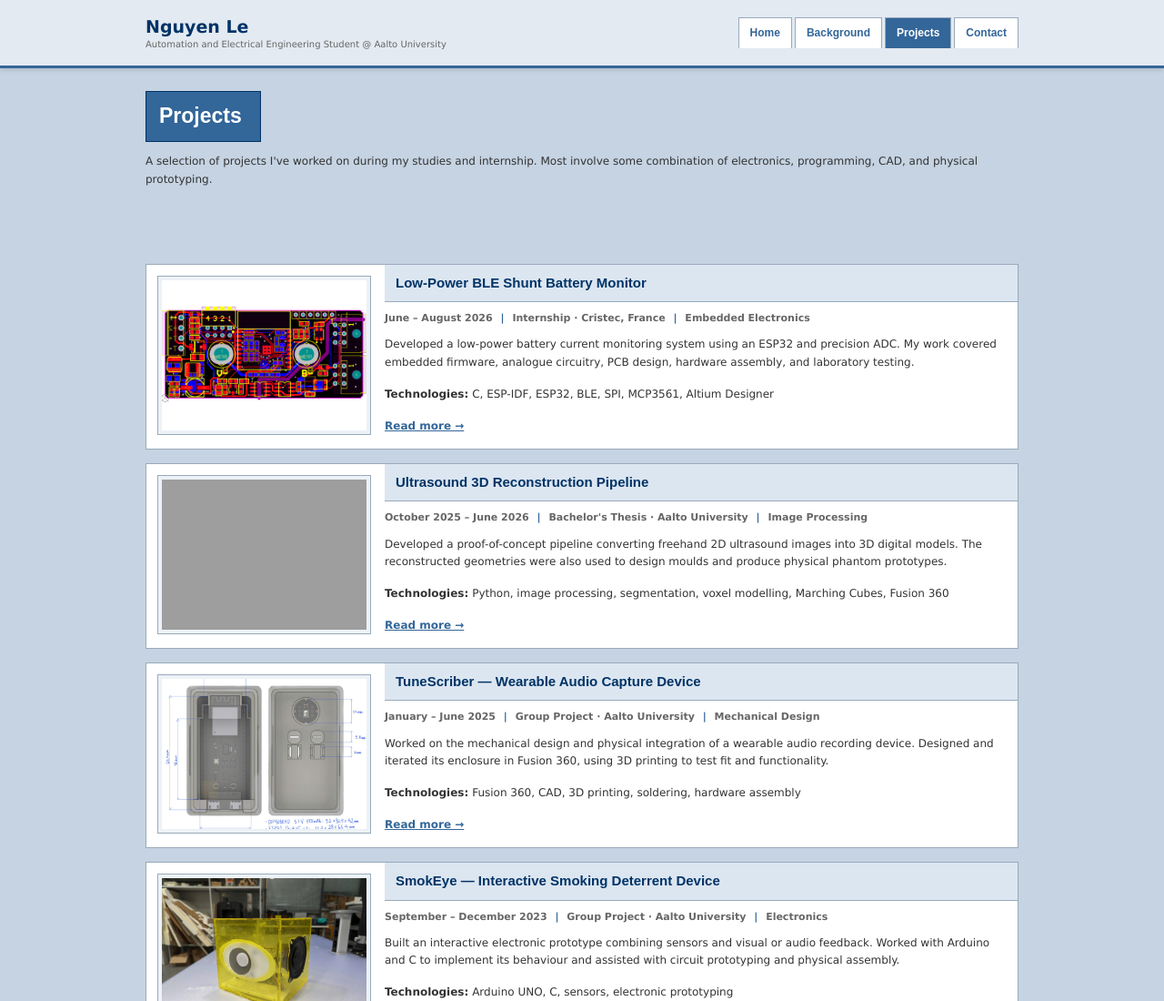
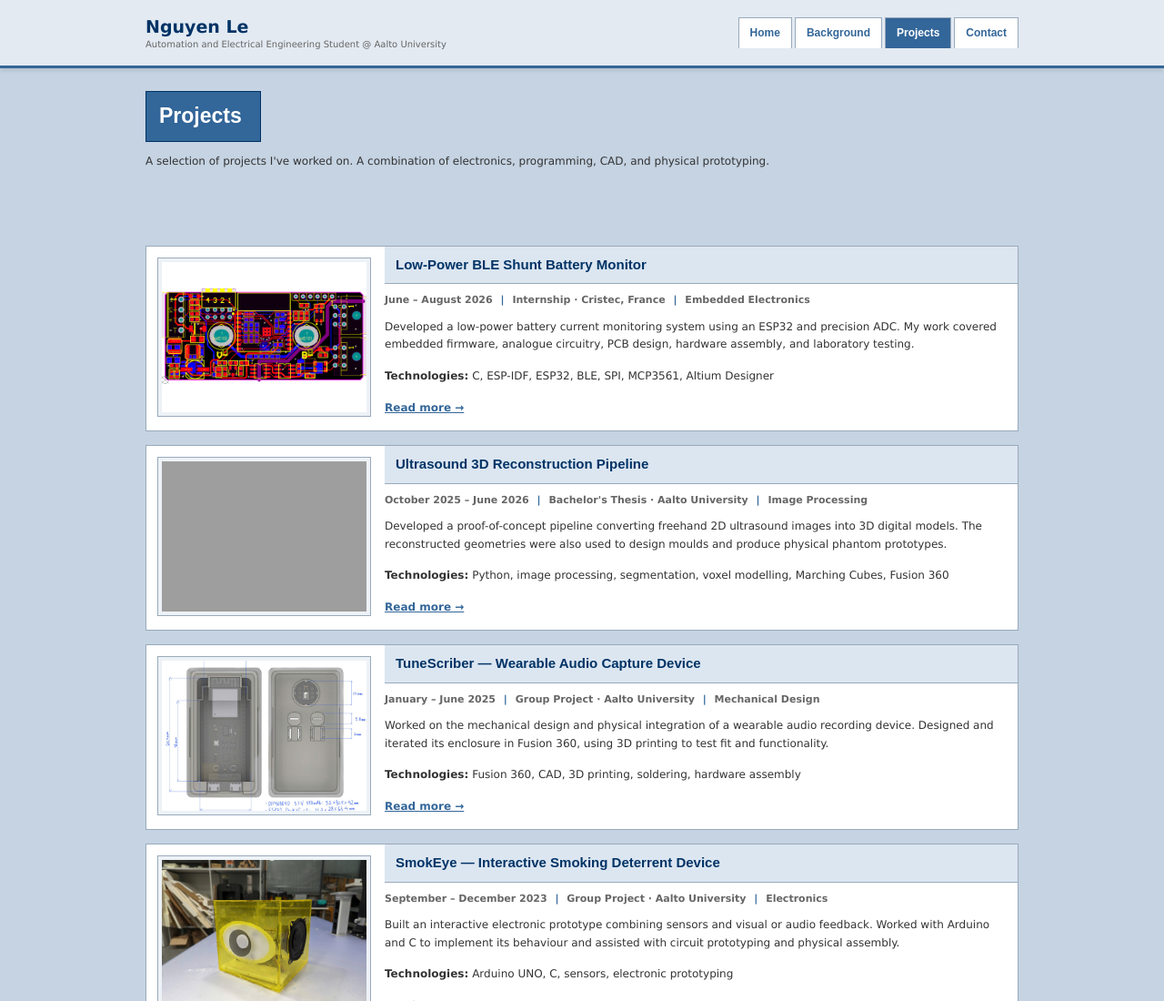
Before and after one commit to nguyenle1004/portfolio, a plain HTML site: page projects.html in a window 1280 px wide. Shown: the top 1100 px of the page at 91% size. Drawn offline with Linux system fonts and the light colour scheme; grey boxes are pictures that could not be loaded.

Commit message:
Update projects.html

```diff
--- a/projects.html
+++ b/projects.html
@@ -68,8 +68,7 @@
                 </h1>
 
                 <p class="lead">
-                    A selection of projects I've worked on during my studies
-                    and internship. Most involve some combination of electronics,
+                    A selection of projects I've worked on. A combination of electronics,
                     programming, CAD, and physical prototyping.
                 </p>
 
```
